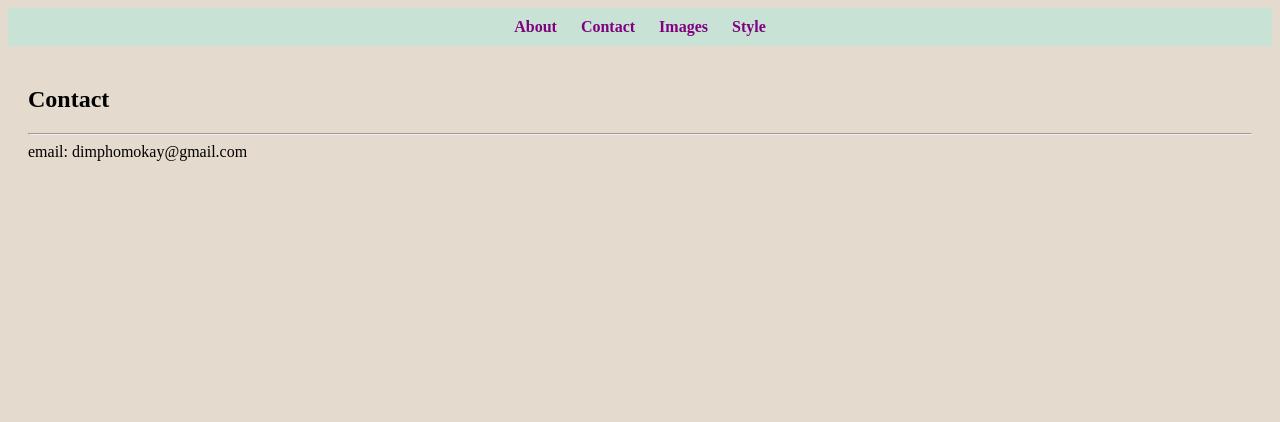
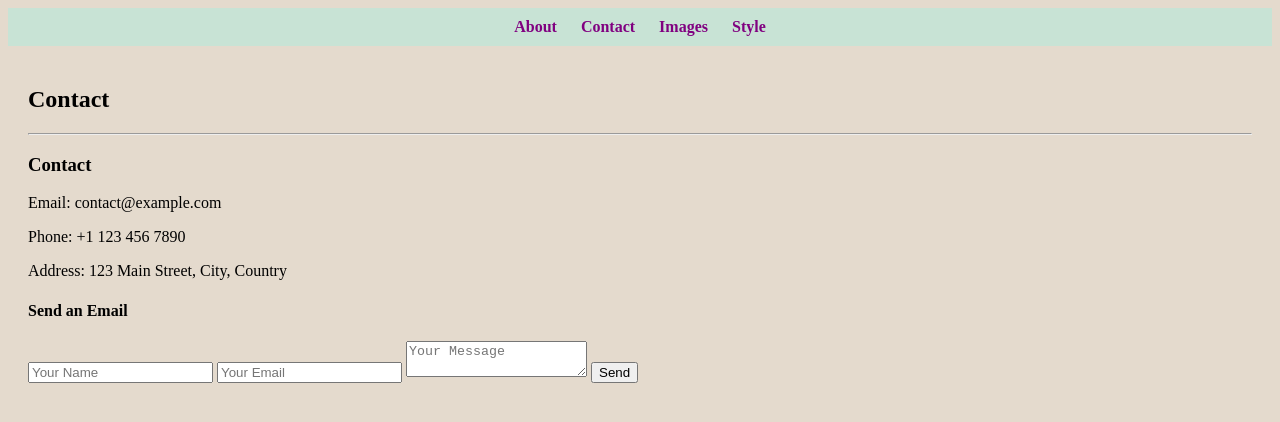
Before and after one commit to Dimpho-Mokoena/FortunateFeet, a plain HTML site: page index.html in a window 1280 px wide. Both pictures are taken after a click on the link "Contact". Drawn offline with Linux system fonts and the light colour scheme.

Commit message:
Update index.html

```diff
--- a/index.html
+++ b/index.html
@@ -7,7 +7,8 @@
     <meta name="viewport" content="width=device-width, initial-scale=1.0">
     <link rel="stylesheet" href="style.css">
     <title>Fortunate Feet</title>
-    </head>
+   </head>
+
 <body style="background-color: rgb(228, 218, 205);">
     <div class="navbar">
         <a href="#about">About</a>
@@ -44,11 +45,30 @@
         </div>
     </div>
 </section>
+
     <section id="contact">
         <h1>Contact</h1>
         <hr>
-        <div class="contact">
-            email: dimphomokay@gmail.com
+        <div class="email-card">
+            <h3>Contact</h3>
+            <div class="card-content">
+                <div class="contact-info">
+                    <p><i class="fas fa-envelope"></i> Email: contact@example.com</p>
+                    <p><i class="fas fa-phone"></i> Phone: +1 123 456 7890</p>
+                    <p><i class="fas fa-map-marker-alt"></i> Address: 123 Main Street, City, Country</p>
+                </div>
+                <div class="email-form">
+                    <h4>Send an Email</h4>
+                    <form action="mailto:contact@example.com" method="post" enctype="text/plain">
+                        <input type="text" name="name" placeholder="Your Name" required>
+                        <input type="email" name="email" placeholder="Your Email" required>
+                        <textarea name="message" placeholder="Your Message" required></textarea>
+                        <button type="submit">Send</button>
+                    </form>
+                </div>
+            </div>
+        </div>
+
         </div>
     </section>
 
@@ -112,6 +132,7 @@
             <img src="one.jpg" alt="Image 3" onclick="openModal('image11.jpg')">
         </div>
     </div>
+
     <div class="image-grid">
         <div class="image">
             <img src="two.jpg" alt="Image 2" onclick="openModal('image10.jpg')">
@@ -126,5 +147,6 @@
         <span class="close" onclick="closeModal()">&times;</span>
         <img id="modal-image" src="" alt="Modal Image">
     </div>
+
     </section>
         <script src="script.js"></script>
```
